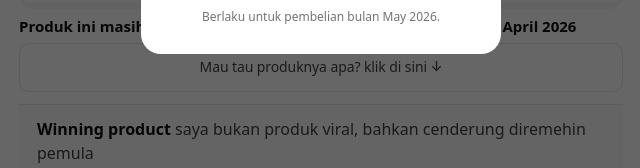
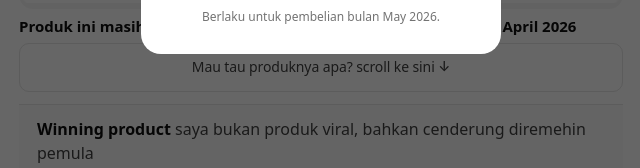
Before and after one commit to emcommerce/emcommerce-landing, a plain HTML site: page index.html in a window 1280 px wide. Shown: the part 521-689 px from the top of the page, 319-959 px from the left. Drawn offline with Linux system fonts and the light colour scheme.

Commit message:
Update index.html

```diff
--- a/index.html
+++ b/index.html
@@ -154,7 +154,7 @@
     <img src="/assets/img/MTD_21_Apr.webp" alt="Dashboard Shopee YTD 2026 Rp2.51 Miliar" class="hero__screenshot" loading="eager" fetchpriority="high" width="780" height="412">
 
     <p class="hero__screenshot-caption">Produk ini masih aktif hasilin Rp831 juta dalam 2 minggu saja di April 2026</p>
-    <a href="#revealSection" class="btn btn--ghost" style="display:block;width:100%;padding:12px 20px;border-radius:var(--radius-md);font-size:14px;font-weight:500;text-align:center;color:var(--color-neutral-700);border:1px solid var(--color-neutral-200);background:var(--color-white);margin-bottom:var(--space-md);letter-spacing:-0.1px;transition:border-color .15s,background .15s;" onmouseover="this.style.borderColor='var(--color-neutral-900)';this.style.background='var(--color-neutral-50)'" onmouseout="this.style.borderColor='var(--color-neutral-200)';this.style.background='var(--color-white)'">Mau tau produknya apa? klik di sini ↓</a>
+    <a href="#revealSection" class="btn btn--ghost" style="display:block;width:100%;padding:12px 20px;border-radius:var(--radius-md);font-size:14px;font-weight:500;text-align:center;color:var(--color-neutral-700);border:1px solid var(--color-neutral-200);background:var(--color-white);margin-bottom:var(--space-md);letter-spacing:-0.1px;transition:border-color .15s,background .15s;" onmouseover="this.style.borderColor='var(--color-neutral-900)';this.style.background='var(--color-neutral-50)'" onmouseout="this.style.borderColor='var(--color-neutral-200)';this.style.background='var(--color-white)'">Mau tau produknya apa? scroll ke sini ↓</a>
 
 <!-- ===== BRIDGING STRIP: Hero → Demo (explain mekanisme) ===== -->
 <section class="bridge-strip" aria-label="Penjelasan metode">
```
